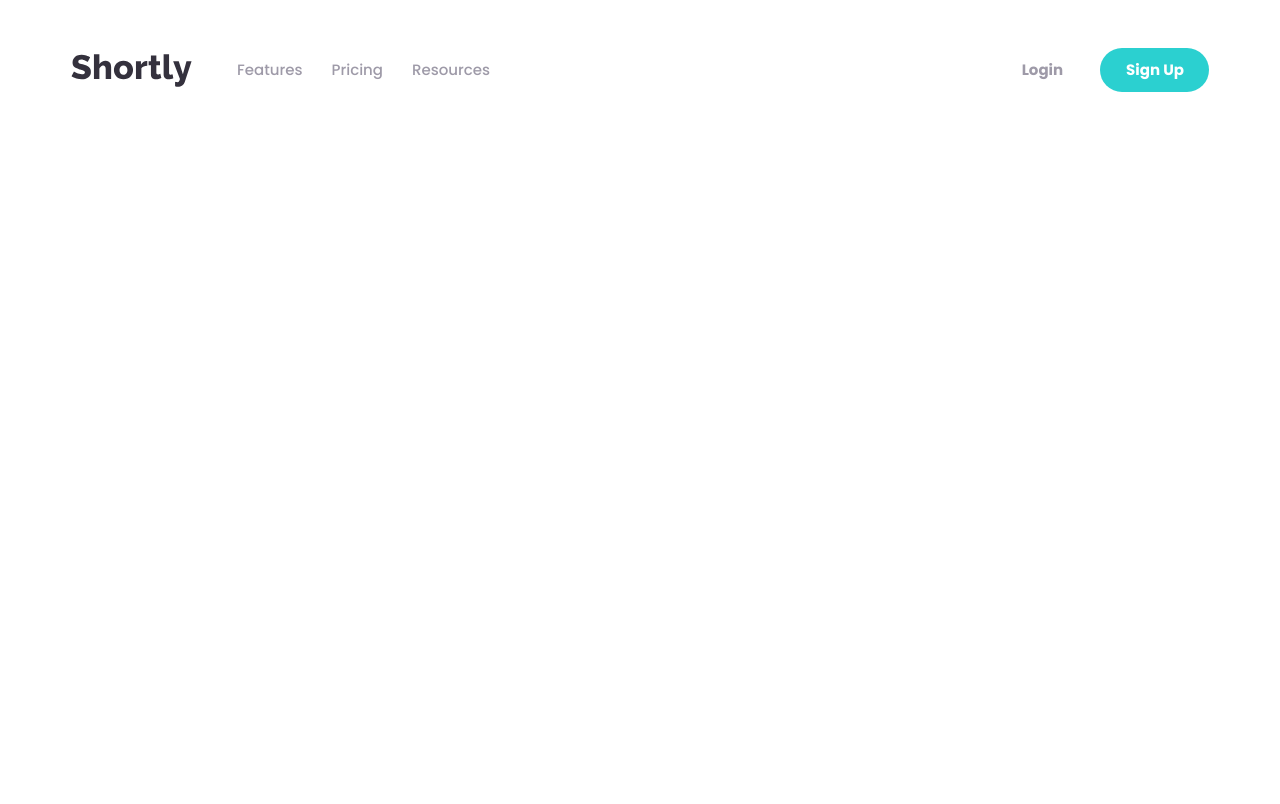
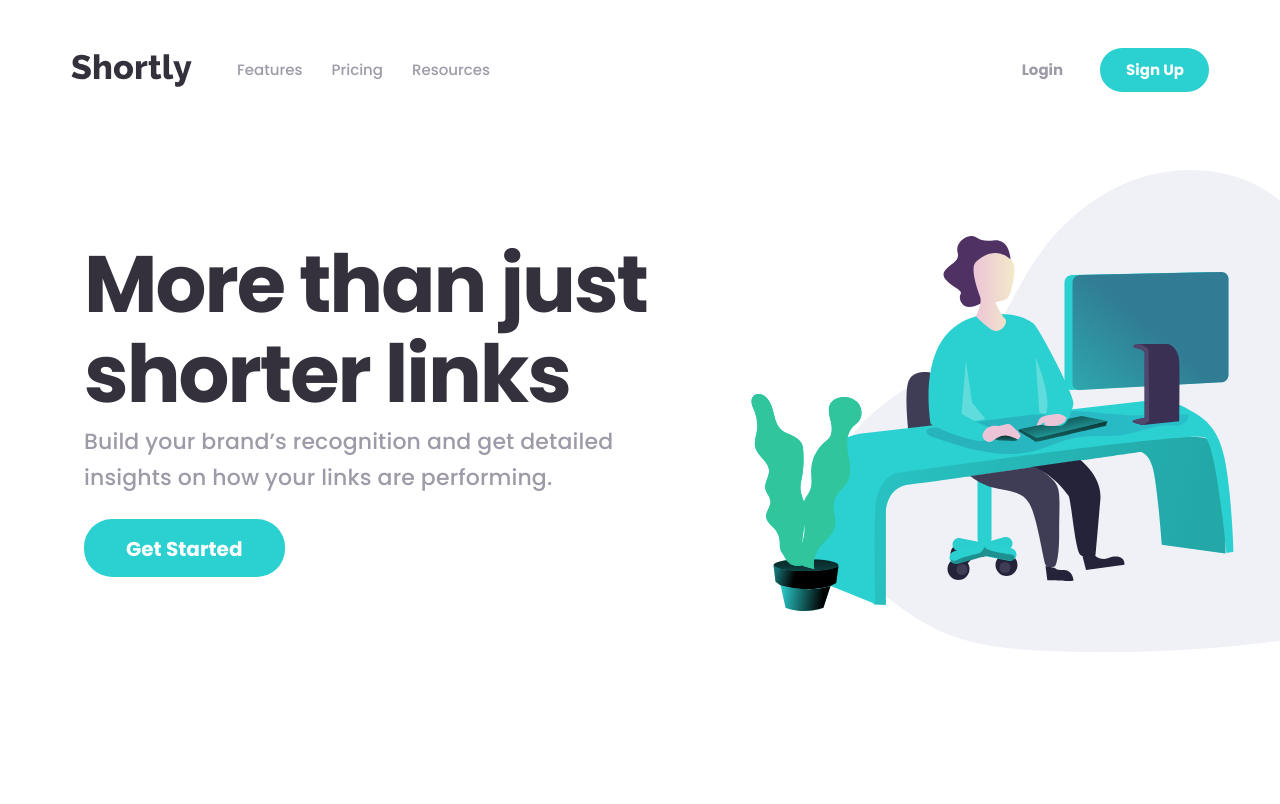
Before and after one commit to akramjonnuriddinov/002-shortly, a plain HTML site: page index.html in a window 1280 px wide. Drawn offline with Linux system fonts and the light colour scheme.

Commit message:
Add hero and hero styles

```diff
--- a/css/styles.css
+++ b/css/styles.css
@@ -173,6 +173,7 @@ img {
     transition:
         color 0.4s ease,
         opacity 0.4s ease;
+    white-space: nowrap;
 }
 
 .header__link:hover {
@@ -183,21 +184,22 @@ img {
     opacity: 0.8;
 }
 
-.header__btn {
-    padding: 9px 23px 8px 24px;
-}
-
 .main-btn {
     text-decoration: none;
     border-radius: 28px;
     background-color: var(--btn-color);
     color: #fff;
-    line-height: 22.5px;
     font-weight: 700;
-    font-size: 15px;
     border: 2px solid transparent;
     transition:
         background-color 0.4s ease;
+    white-space: nowrap;
+}
+
+.header__btn {
+    padding: 9px 23px 8px 24px;
+    line-height: 22.5px;
+    font-size: 15px;
 }
 
 .main-btn:hover {
@@ -207,3 +209,48 @@ img {
 .main-btn:active {
     opacity: 0.8;
 }
+
+
+/* HERO */
+.hero {
+    overflow-x: hidden;
+    padding-bottom: 152px;
+}
+
+.hero__container {
+    display: flex;
+    align-items: center;
+    justify-content: space-between;
+}
+
+.hero__info {
+    margin-right: 102px;
+    padding-bottom: 75px;
+    padding-top: 56px;
+}
+
+.hero__title {
+    width: 565px;
+    font-size: 80px;
+    font-weight: 700;
+    color: #34313D;
+    line-height: 90px;
+    letter-spacing: -2px;
+    margin-top: 0;
+    margin-bottom: 5px;
+}
+
+.hero__text {
+    font-size: 22px;
+    line-height: 36px;
+    letter-spacing: 0.15px;
+    margin-top: 0;
+    margin-bottom: 38px;
+    width: 540px;
+}
+
+.hero__btn {
+    padding: 14px 40px 12px 40px;
+    font-size: 20px;
+    line-height: 30px;
+}
--- a/index.html
+++ b/index.html
@@ -39,5 +39,20 @@
         </div>
     </header>
 
+    <main class="main-content">
+        <section class="hero">
+            <div class="container hero__container">
+                <div class="hero__info">
+                    <h1 class="hero__title">More than just shorter links</h1>
+                    <p class="hero__text">Build your brand’s recognition and get detailed insights on how your links are performing.</p>
+                    <a href="#" class="hero__btn main-btn">Get Started</a>
+                </div>
+                <img class="hero__img" src="./img/hero-bg.svg" alt="hero img">
+            </div>
+        </section>
+
+
+    </main>
+
 </body>
 </html>
```
Also changed, not shown: img/hero-bg.svg (added).
